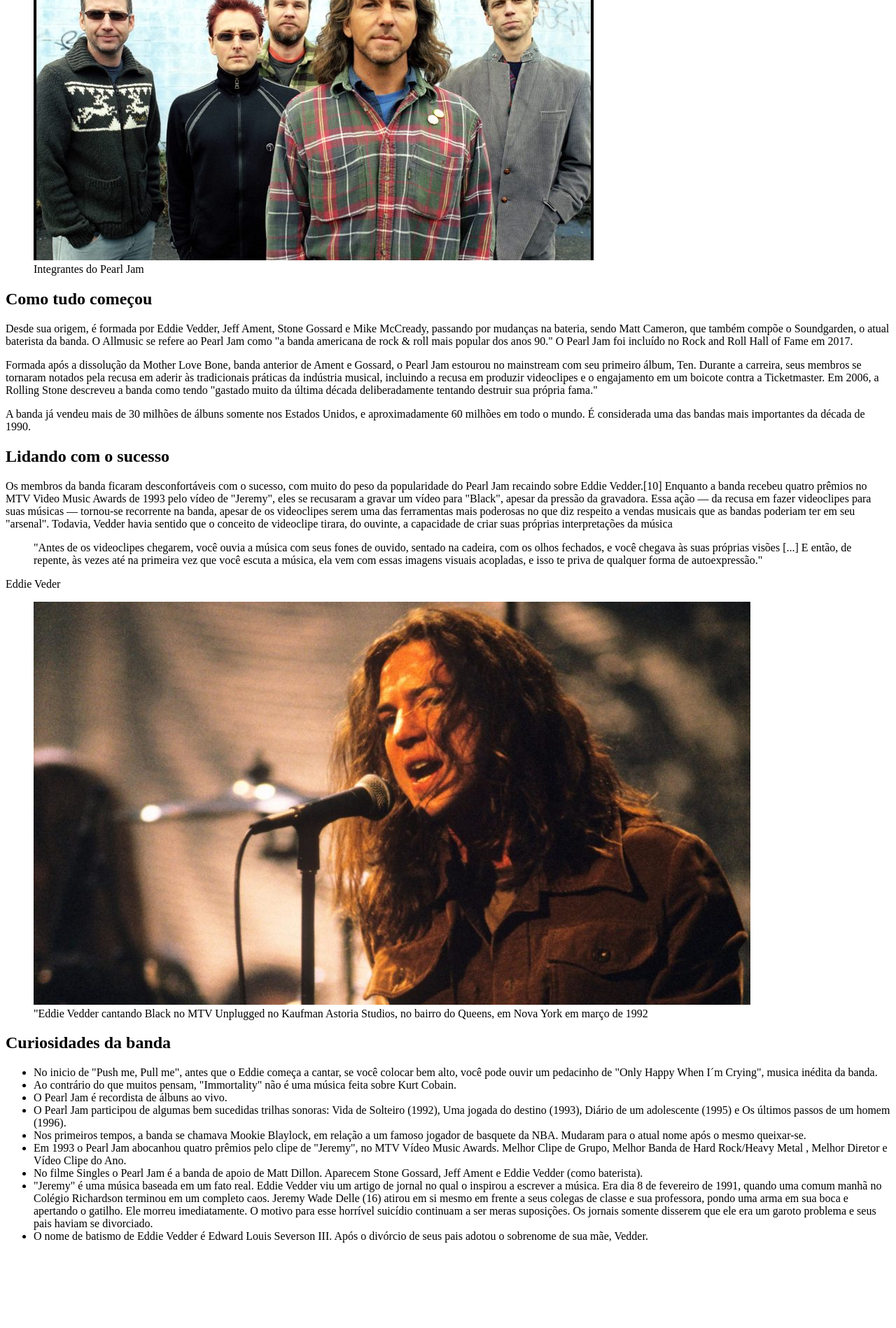
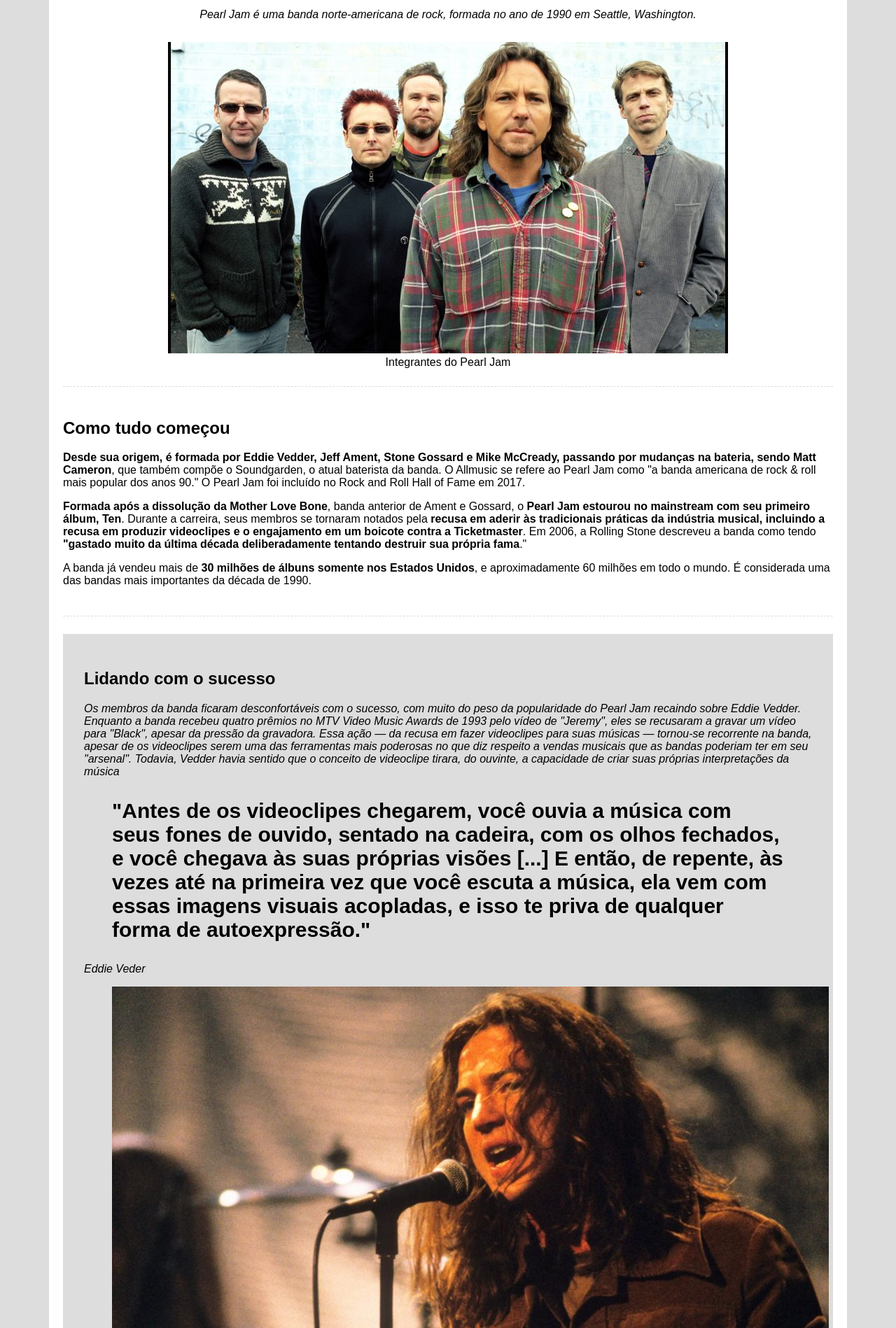
Before and after one commit to Murdev29/tributo_Pearl_Jam, a plain HTML site: page index.html in a window 1280 px wide. Shown: the part 187-2085 px from the top of the page at 70% size. Before the commit the page ends 1979 px from the top, so only its background shows below. Drawn offline with Linux system fonts and the light colour scheme.

Commit message:
Tributo ao Pearl Jam

```diff
--- a/css/style.css
+++ b/css/style.css
@@ -0,0 +1,69 @@
+/*Aqui foi definido um padrão de letra e cor de fundo para todo o HTML*/
+html{
+    font-family: Arial, Helvetica, sans-serif;
+    background-color: #ddd;
+    /*Aqui foi definido a centralização do container, tamanho, cor e margem dos paragráfos*/
+}
+.container{
+    max-width: 1100px;
+    background-color: #fff;
+    position: relative;
+    margin: 50px auto;
+    padding: 50px 20px;
+}
+/*Aqui foi inserido em negrito a classe bold*/
+.bold{
+    font-weight: bold;
+}
+/* header*/
+.header{
+    text-align: center;
+}
+.main-title{
+    font-size: 40px;
+}
+.main-paragraph{
+    font-style: italic;
+}
+/*Centralizando imagens*/
+.featured-image{
+    text-align: center;
+    margin-top: 30px;
+}
+/*Biografia*/
+.biography-container{
+    padding: 25px 0;
+    margin: 25px 0;
+    border-top: 1px dashed #ddd;
+    border-bottom: 1px dashed #ddd;
+}
+/*Quotes*/
+.quotes-container{
+    background-color: #ddd;
+    padding: 30px;
+}
+.quotes-container blockquote{
+    font-weight: bold;
+    font-size: 30px;
+
+}
+.quotes-container p{
+    font-style: italic;
+}
+.curiosities-container{
+    padding: 25px 0;
+    margin: 25px 0;
+    border-top: 1px dashed #ddd;
+    border-bottom: 1px dashed #ddd;
+}
+.curiosities-container li{
+    height: 45px;
+    line-height: 20px;
+}
+.img-bold{
+    font-weight: bold;
+    text-align: center;
+}
+.quotes-container featured-image2{
+    text-align: center;
+}
--- a/index.html
+++ b/index.html
@@ -31,7 +31,7 @@
         <!-- Container de citação -->
         <div class="quotes-container">
             <h2>Lidando com o sucesso</h2>
-            <p>Os membros da banda ficaram desconfortáveis com o sucesso, com muito do peso da popularidade do Pearl Jam recaindo sobre Eddie Vedder.[10] Enquanto a banda recebeu quatro prêmios no MTV Video Music Awards de 1993 pelo vídeo de "Jeremy", eles se recusaram a gravar um vídeo para "Black", apesar da pressão da gravadora. Essa ação — da recusa em fazer videoclipes para suas músicas — tornou-se recorrente na banda, apesar de os videoclipes serem uma das ferramentas mais poderosas no que diz respeito a vendas musicais que as bandas poderiam ter em seu "arsenal". Todavia, Vedder havia sentido que o conceito de videoclipe tirara, do ouvinte, a capacidade de criar suas próprias interpretações da música</p>
+            <p>Os membros da banda ficaram desconfortáveis com o sucesso, com muito do peso da popularidade do Pearl Jam recaindo sobre Eddie Vedder. Enquanto a banda recebeu quatro prêmios no MTV Video Music Awards de 1993 pelo vídeo de "Jeremy", eles se recusaram a gravar um vídeo para "Black", apesar da pressão da gravadora. Essa ação — da recusa em fazer videoclipes para suas músicas — tornou-se recorrente na banda, apesar de os videoclipes serem uma das ferramentas mais poderosas no que diz respeito a vendas musicais que as bandas poderiam ter em seu "arsenal". Todavia, Vedder havia sentido que o conceito de videoclipe tirara, do ouvinte, a capacidade de criar suas próprias interpretações da música</p>
             <blockquote>
                 "Antes de os videoclipes chegarem, você ouvia a música com seus fones de ouvido, sentado na cadeira, com os olhos fechados, e você chegava às suas próprias visões [...] E então, de repente, às vezes até na primeira vez que você escuta a música, ela vem com essas imagens visuais acopladas, e isso te priva de qualquer forma de autoexpressão."
             </blockquote>
@@ -39,13 +39,13 @@
             <div class="featured-image2">
                 <figure>
                     <img src="image/Eddie.jpg" alt="Eddie Vedder">
-                    <figcaption>"Eddie Vedder cantando Black no MTV Unplugged no Kaufman Astoria Studios, no bairro do Queens, em Nova York em março de 1992</figcaption>
+                    <figcaption>"Eddie Vedder interpreta Black no MTV Unplugged no Kaufman Astoria Studios, no bairro do Queens, em Nova York em março de 1992</figcaption>
                 </figure>
             </div>
 
         </div>
         <!-- Curiosidades -->
-        <div class="curiosits-container">
+        <div class="curiosities-container">
             <h2>Curiosidades da banda</h2>
             <ul>
                 <li>No inicio de "Push me, Pull me", antes que o Eddie começa a cantar, se você colocar bem alto, você pode ouvir um pedacinho de "Only Happy When I´m Crying", musica inédita da banda.</li>
@@ -55,9 +55,34 @@
                 <li>Nos primeiros tempos, a banda se chamava Mookie Blaylock, em relação a um famoso jogador de basquete da NBA. Mudaram para o atual nome após o mesmo queixar-se.</li>
                 <li>Em 1993 o Pearl Jam abocanhou quatro prêmios pelo clipe de "Jeremy", no MTV Vídeo Music Awards. Melhor Clipe de Grupo, Melhor Banda de Hard Rock/Heavy Metal , Melhor Diretor e Vídeo Clipe do Ano.</li>
                 <li>No filme Singles o Pearl Jam é a banda de apoio de Matt Dillon. Aparecem Stone Gossard, Jeff Ament e Eddie Vedder (como baterista).</li>
+                <li>O nome de batismo de Eddie Vedder é Edward Louis Severson III. Após o divórcio de seus pais adotou o sobrenome de sua mãe, Vedder.</li>
                 <li>"Jeremy" é uma música baseada em um fato real. Eddie Vedder viu um artigo de jornal no qual o inspirou a escrever a música. Era dia 8 de fevereiro de 1991, quando uma comum manhã no Colégio Richardson terminou em um completo caos. Jeremy Wade Delle (16) atirou em si mesmo em frente a seus colegas de classe e sua professora, pondo uma arma em sua boca e apertando o gatilho. Ele morreu imediatamente. O motivo para esse horrível suicídio continuam a ser meras suposições. Os jornais somente disserem que ele era um garoto problema e seus pais haviam se divorciado.</li>
-                <li>O nome de batismo de Eddie Vedder é Edward Louis Severson III. Após o divórcio de seus pais adotou o sobrenome de sua mãe, Vedder.</li>
             </ul>
+        </div>
+        <!-- Segunda citação-->
+        <div class="quotes-container">
+            <blockquote>
+                "I know someday you'll have a beautiful life<br/>
+                I know you'll be a star<br/>
+                In somebody else's sky<br/>
+                But why<br/>
+                Why<br/>
+                Why can't it be<br/>
+                Why can't it be mine"
+            </blockquote>
+            <p>Pearl Jam - Black</p>
+        </div>
+        <!--Segunda imagem-->
+        <div class="img-bold">
+            <figure>
+                <img src="image/Pearl Jam.jpg" width="1000" height="700" alt="Integrantes da banda atualmente">
+                <figcaption>Da esquerda para a direita: Mike McCready, Matt Cameron, Eddie Vedder, Jeff Ament, Stone Gossard</figcaption>
+            </figure>
+        </div>
+        <!-- Mais informações-->
+        <div class="moreinfo_container">
+            <h2>Mais informações:</h2>
+            <p>Você pode conhecer mais sobre a banda <a href="https://pt.wikipedia.org/wiki/Pearl_Jam" target="_blank">clicando aqui</a></p>
         </div>
     </div>
 
```
